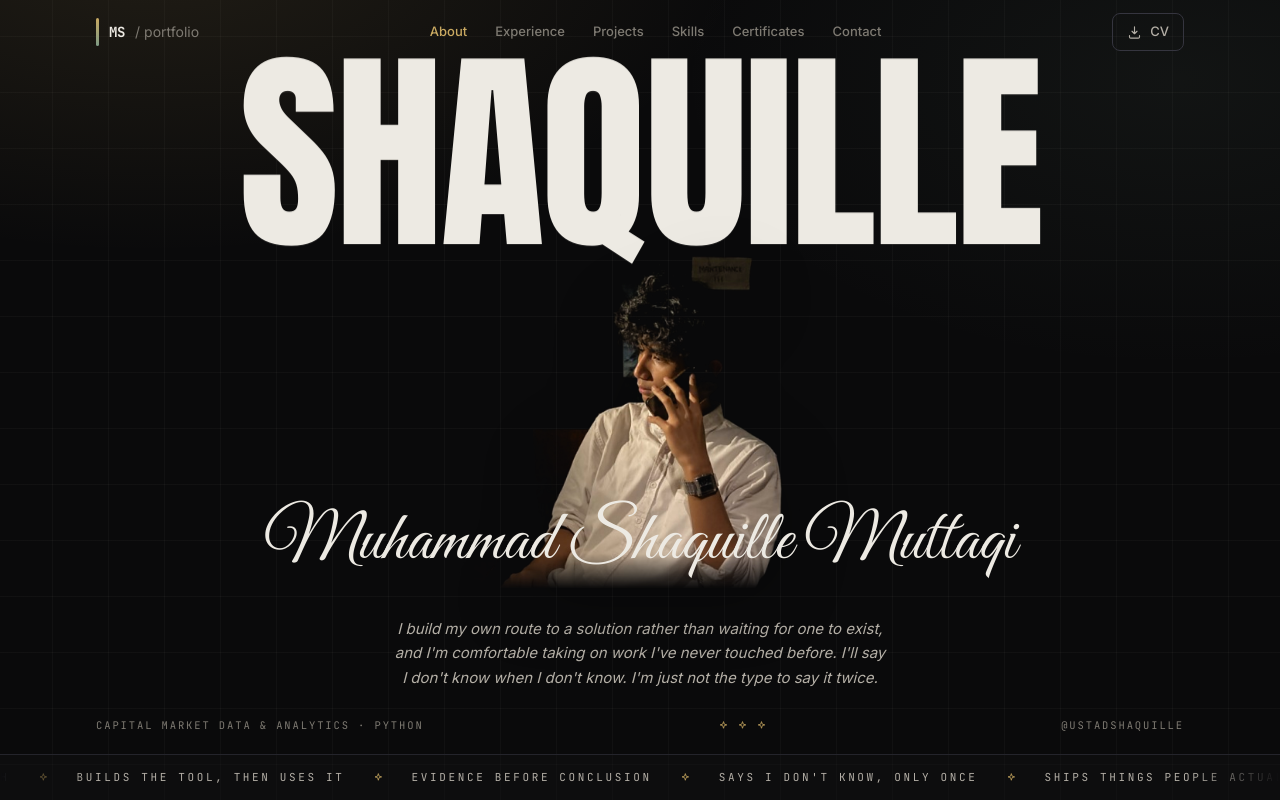
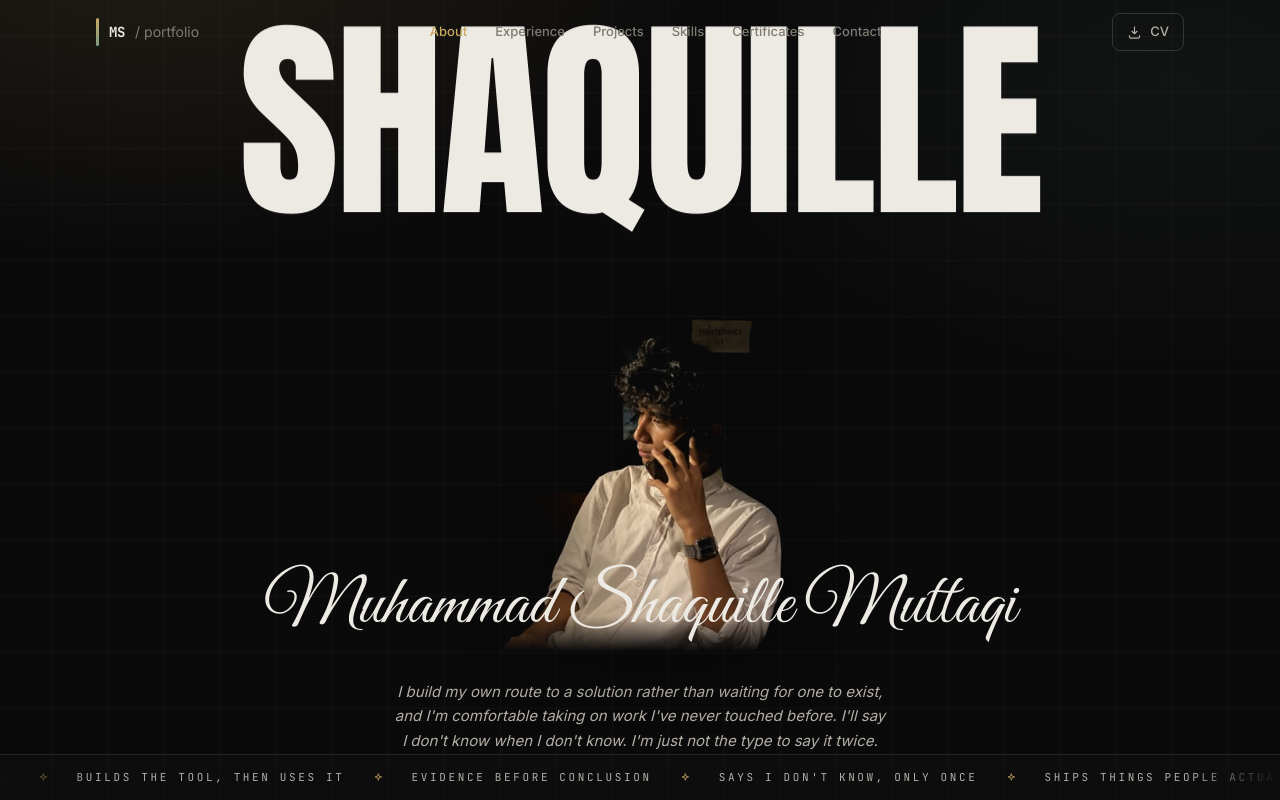
Before and after one commit to ustadshaquille-ux/ustadshaquille-ux.github.io, a React (Vite) app: page / in a window 1280 px wide. Shown: the top 800 px of the page. Built offline with nearby package versions, Linux system fonts and the light colour scheme.

Commit message:
Clean up hero: drop title/handle footer row, push poster text further up
Text was still touching the hair at the previous offset. Also removes
the "Capital Market Data & Analytics · Python" / "@ustadshaquille"
footer line per request -- cleaner without it.

```diff
--- a/src/components/sections/Hero.tsx
+++ b/src/components/sections/Hero.tsx
@@ -34,7 +34,7 @@ export function Hero() {
           {/* lapisan 1 — nama raksasa, di belakang. Digeser sedikit ke
               atas (-top negatif) supaya ada jarak napas sebelum foto
               menimpanya, alih-alih langsung dempet di tepi atas. */}
-          <Reveal className="pointer-events-none absolute inset-x-0 -top-4 flex justify-center sm:-top-8">
+          <Reveal className="pointer-events-none absolute inset-x-0 -top-10 flex justify-center sm:-top-16">
             <span className="poster-type" aria-hidden>
               {POSTER_WORD}
             </span>
@@ -76,18 +76,6 @@ export function Hero() {
           </p>
         </Reveal>
 
-        {/* ── baris kaki: jabatan · pemisah · nama panggilan ─────── */}
-        <Reveal delay={380}>
-          <div className="mt-6 flex items-center justify-between gap-4 pb-5 font-mono text-[10.5px] uppercase tracking-[0.18em] text-muted sm:mt-7">
-            <span>{profile.title}</span>
-            <span className="hidden items-center gap-2 text-tech sm:flex" aria-hidden>
-              <Icon name="spark" size={11} />
-              <Icon name="spark" size={11} />
-              <Icon name="spark" size={11} />
-            </span>
-            <span>{profile.handle}</span>
-          </div>
-        </Reveal>
       </div>
 
       {/* ── strip kalimat: dipaku di kaki layar pertama ──────────── */}
```
